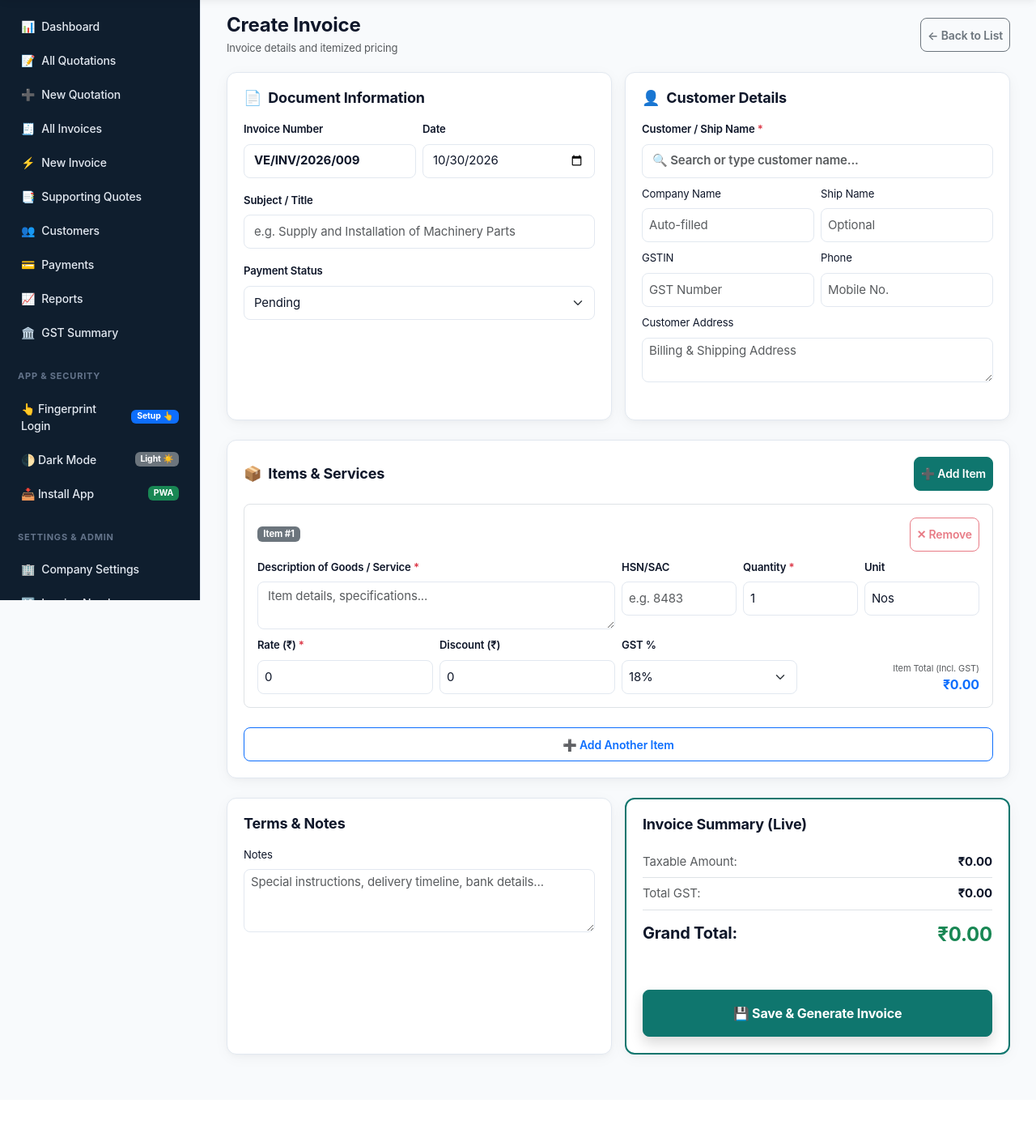
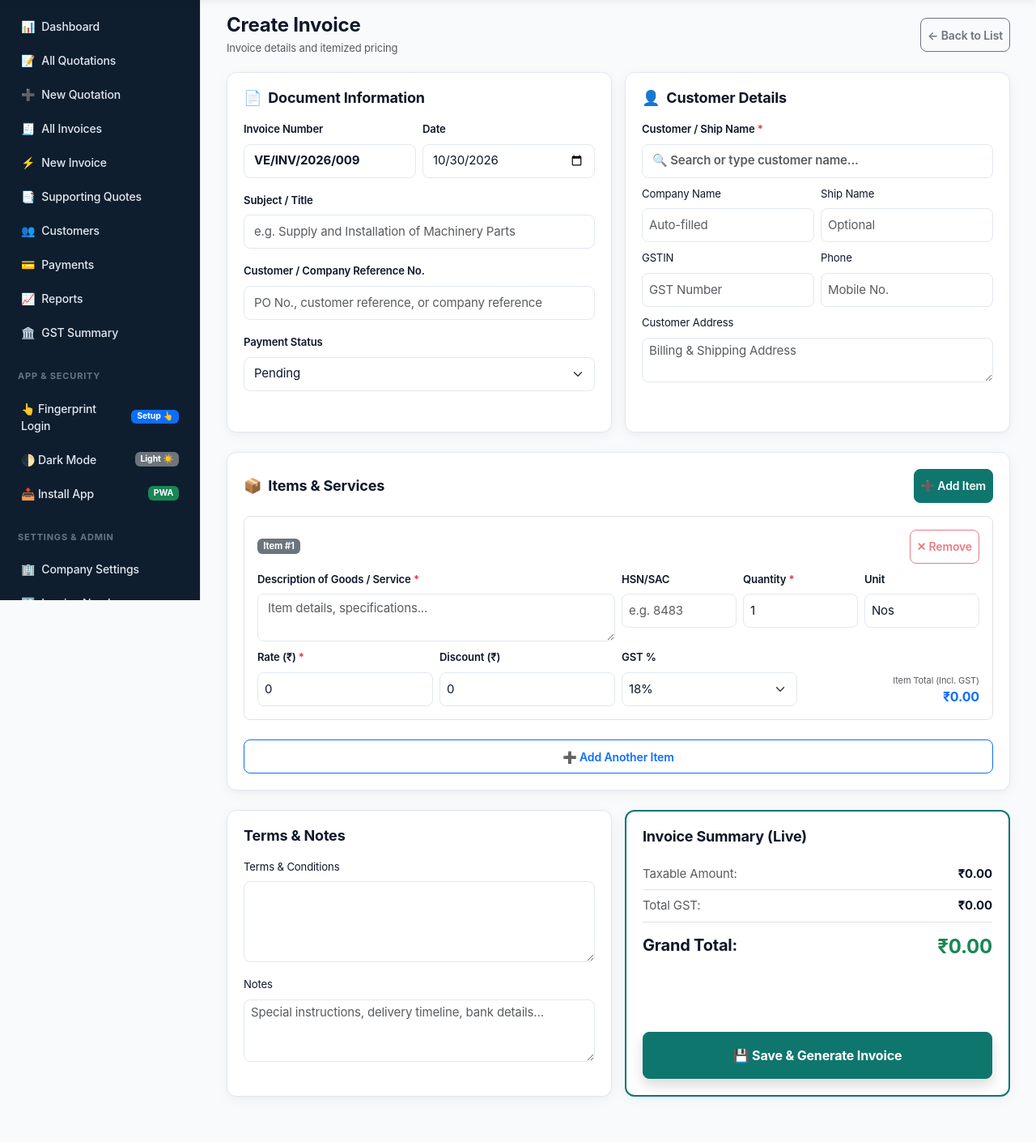
Before and after one commit to rishi12-dev/ve-billing, a Flask app: page /invoices/new in a window 1280 px wide. Shown: the part 59-1469 px from the top of the page at 81% size. Before the commit the page ends 1366 px from the top, so only its background shows below. Run offline with Flask 3, Linux system fonts and the light colour scheme; a user stored in the database is signed in; data comes from the database, SQL or seed files in the repository; some libraries are stand-ins or nearby versions.

Commit message:
Fix document details and PDF persistence

```diff
--- a/billing_app/app.py
+++ b/billing_app/app.py
@@ -131,6 +131,28 @@ def ensure_schema_compatibility():
                             db.session.rollback()
                             print(f"{table_name} alter note:", e)
 
+        document_columns = {
+            "quotation": {"reference_number": "VARCHAR(120) DEFAULT ''"},
+            "invoice": {
+                "reference_number": "VARCHAR(120) DEFAULT ''",
+                "notes": "TEXT DEFAULT ''",
+                "terms": "TEXT DEFAULT ''",
+            },
+        }
+        for table_name, required_columns in document_columns.items():
+            if table_name not in tables:
+                continue
+            existing_columns = {column["name"] for column in inspector.get_columns(table_name)}
+            for column_name, column_type in required_columns.items():
+                if column_name in existing_columns:
+                    continue
+                try:
+                    db.session.execute(text(f"ALTER TABLE {table_name} ADD COLUMN {column_name} {column_type}"))
+                    db.session.commit()
+                except Exception as e:
+                    db.session.rollback()
+                    print(f"{table_name}.{column_name} alter note:", e)
+
         if {"quotation", "quotation_item"}.issubset(tables):
             try:
                 db.session.execute(text("DELETE FROM quotation_item WHERE quotation_id NOT IN (SELECT id FROM quotation)"))
--- a/billing_app/models/core.py
+++ b/billing_app/models/core.py
@@ -68,6 +68,7 @@ class Quotation(TimestampMixin, db.Model):
     date = db.Column(db.Date, nullable=False)
     customer_id = db.Column(db.Integer, db.ForeignKey("customer.id"), nullable=False)
     subject = db.Column(db.String(255), default="")
+    reference_number = db.Column(db.String(120), default="")
     notes = db.Column(db.Text, default="")
     terms = db.Column(db.Text, default="")
     status = db.Column(db.String(40), default="Draft", nullable=False)
@@ -104,6 +105,9 @@ class Invoice(TimestampMixin, db.Model):
     customer_id = db.Column(db.Integer, db.ForeignKey("customer.id"), nullable=False)
     quotation_id = db.Column(db.Integer, db.ForeignKey("quotation.id"))
     subject = db.Column(db.String(255), default="")
+    reference_number = db.Column(db.String(120), default="")
+    notes = db.Column(db.Text, default="")
+    terms = db.Column(db.Text, default="")
     payment_status = db.Column(db.String(40), default="Pending", nullable=False)
     taxable_amount = db.Column(db.Numeric(12, 2), default=0)
     total_discount = db.Column(db.Numeric(12, 2), default=0)
--- a/billing_app/routes/main.py
+++ b/billing_app/routes/main.py
@@ -191,11 +191,24 @@ def resolve_customer_from_form():
     if customer_id:
         customer = db.session.get(Customer, int(customer_id))
         if customer:
+            customer.customer_name = customer_name or customer.customer_name
+            customer.company_name = request.form.get("customer_company", "").strip()
+            customer.ship_name = request.form.get("customer_ship", "").strip()
+            customer.address = request.form.get("customer_address", "").strip()
+            customer.gstin = request.form.get("customer_gstin", "").strip()
+            customer.phone = request.form.get("customer_phone", "").strip()
+            customer.email = request.form.get("customer_email", "").strip()
             return customer.id
     if not customer_name:
         raise ValueError("Please enter customer details.")
     existing = Customer.query.filter(func.lower(Customer.customer_name) == customer_name.lower()).first()
     if existing:
+        existing.company_name = request.form.get("customer_company", "").strip()
+        existing.ship_name = request.form.get("customer_ship", "").strip()
+        existing.address = request.form.get("customer_address", "").strip()
+        existing.gstin = request.form.get("customer_gstin", "").strip()
+        existing.phone = request.form.get("customer_phone", "").strip()
+        existing.email = request.form.get("customer_email", "").strip()
         return existing.id
     customer = Customer(
         customer_name=customer_name,
@@ -335,6 +348,7 @@ def new_quotation():
                 date=parse_date(request.form.get("date")),
                 customer_id=resolve_customer_from_form(),
                 subject=request.form.get("subject", "").strip(),
+                reference_number=request.form.get("reference_number", "").strip(),
                 notes=request.form.get("notes", "").strip(),
                 terms=request.form.get("terms", "").strip() or QUOTATION_DEFAULT_TERMS,
                 status=request.form.get("status", "Draft"),
@@ -369,6 +383,7 @@ def edit_quotation(quotation_id):
             quotation.date = parse_date(request.form.get("date"))
             quotation.customer_id = resolve_customer_from_form()
             quotation.subject = request.form.get("subject", "").strip()
+            quotation.reference_number = request.form.get("reference_number", "").strip()
             quotation.notes = request.form.get("notes", "").strip()
             quotation.terms = request.form.get("terms", "").strip()
             quotation.status = request.form.get("status", "Draft")
@@ -395,7 +410,12 @@ def convert_quotation(quotation_id):
     if not quotation:
         flash("Quotation not found.", "danger")
         return redirect(url_for("main.quotations"))
-    invoice = Invoice(invoice_number=generate_invoice_number(), invoice_date=date.today(), customer_id=quotation.customer_id, quotation_id=quotation.id, subject=quotation.subject)
+    invoice = Invoice(
+        invoice_number=generate_invoice_number(), invoice_date=date.today(),
+        customer_id=quotation.customer_id, quotation_id=quotation.id,
+        subject=quotation.subject, reference_number=quotation.reference_number,
+        notes=quotation.notes, terms=quotation.terms,
+    )
     for qitem in quotation.items:
         invoice.items.append(InvoiceItem(description=qitem.description, hsn_code=qitem.hsn_code, quantity=qitem.quantity, unit=qitem.unit, rate=qitem.rate, discount=qitem.discount, gst_rate=qitem.gst_rate))
     apply_document_totals(invoice)
@@ -432,6 +452,9 @@ def new_invoice():
                 invoice_date=parse_date(request.form.get("date")),
                 customer_id=resolve_customer_from_form(),
                 subject=request.form.get("subject", "").strip(),
+                reference_number=request.form.get("reference_number", "").strip(),
+                notes=request.form.get("notes", "").strip(),
+                terms=request.form.get("terms", "").strip(),
                 payment_status=request.form.get("payment_status", "Pending"),
             )
             invoice.items = items_from_form(InvoiceItem)
@@ -472,6 +495,9 @@ def edit_invoice(invoice_id):
             invoice.invoice_date = parse_date(request.form.get("date"))
             invoice.customer_id = resolve_customer_from_form()
             invoice.subject = request.form.get("subject", "").strip()
+            invoice.reference_number = request.form.get("reference_number", "").strip()
+            invoice.notes = request.form.get("notes", "").strip()
+            invoice.terms = request.form.get("terms", "").strip()
             invoice.payment_status = request.form.get("payment_status", "Pending")
             invoice.items = items_from_form(InvoiceItem)
             apply_document_totals(invoice)
--- a/billing_app/services/pdf_service.py
+++ b/billing_app/services/pdf_service.py
@@ -159,9 +159,14 @@ def _party_block(kind, document, styles):
     ]
     if customer.gstin:
         left.append(Paragraph(f"GSTIN: {customer.gstin}", styles["Cell"]))
+    if customer.phone:
+        left.append(Paragraph(f"Phone: {customer.phone}", styles["Cell"]))
+    if getattr(document, "subject", ""):
+        left.append(Paragraph(f"<b>Subject:</b> {document.subject}", styles["Cell"]))
     label = "Invoice No." if kind == "Invoice" else "Quotation No."
     right_rows = [
         [label, ":", doc_number],
+        ["Reference No.", ":", getattr(document, "reference_number", "") or "-"],
         ["Date", ":", date_value.strftime("%d-%m-%Y") if hasattr(date_value, "strftime") else date_value],
         ["Place of Supply", ":", customer.state or "Tamil Nadu"],
         ["Reverse Charge", ":", "No"],
@@ -273,7 +278,7 @@ def _amount_words_block(document, styles):
 def _terms_block(document, styles):
     company = _company()
     is_quotation = hasattr(document, "quotation_number")
-    terms_source = QUOTATION_DEFAULT_TERMS if is_quotation else (getattr(document, "terms", "") or company["terms"])
+    terms_source = getattr(document, "terms", "") or (QUOTATION_DEFAULT_TERMS if is_quotation else company["terms"])
     terms = [line.strip() for line in terms_source.splitlines() if line.strip()]
     terms_rows = [[Paragraph("<b>Terms & Conditions :</b>", styles["CellBold"])]]
     for index, term in enumerate(terms, start=1):
@@ -294,8 +299,6 @@ def _terms_block(document, styles):
 
 
 def _optional_terms(document, styles):
-    if not hasattr(document, "quotation_number"):
-        return []
     return [Spacer(1, 7), _terms_block(document, styles)]
 
 
--- a/billing_app/static/js/app.js
+++ b/billing_app/static/js/app.js
@@ -451,13 +451,13 @@ document.addEventListener("DOMContentLoaded", () => {
         if (fields.id) fields.id.value = "";
         return;
       }
-      fields.id.value = selected.dataset.id || "";
-      fields.company.value = selected.dataset.company || "";
-      fields.ship.value = selected.dataset.ship || "";
-      fields.gstin.value = selected.dataset.gstin || "";
-      fields.phone.value = selected.dataset.phone || "";
-      fields.email.value = selected.dataset.email || "";
-      fields.address.value = selected.dataset.address || "";
+      if (fields.id) fields.id.value = selected.dataset.id || "";
+      if (fields.company) fields.company.value = selected.dataset.company || "";
+      if (fields.ship) fields.ship.value = selected.dataset.ship || "";
+      if (fields.gstin) fields.gstin.value = selected.dataset.gstin || "";
+      if (fields.phone) fields.phone.value = selected.dataset.phone || "";
+      if (fields.email) fields.email.value = selected.dataset.email || "";
+      if (fields.address) fields.address.value = selected.dataset.address || "";
     });
   }
 
--- a/billing_app/templates/document_form.html
+++ b/billing_app/templates/document_form.html
@@ -36,6 +36,11 @@
         <div class="mb-3">
           <label class="form-label small fw-semibold">Subject / Title</label>
           <input class="form-control" name="subject" value="{{ doc.subject if doc else '' }}" placeholder="e.g. Supply and Installation of Machinery Parts">
+        </div>
+
+        <div class="mb-3">
+          <label class="form-label small fw-semibold">Customer / Company Reference No.</label>
+          <input class="form-control" name="reference_number" value="{{ doc.reference_number if doc else '' }}" placeholder="PO No., customer reference, or company reference">
         </div>
 
         {% if kind == "Invoice" %}
@@ -193,12 +198,10 @@
     <div class="col-12 col-lg-6">
       <div class="panel h-100">
         <h2 class="h5 fw-bold mb-3">Terms & Notes</h2>
-        {% if kind != "Invoice" %}
         <div class="mb-3">
           <label class="form-label small">Terms & Conditions</label>
           <textarea class="form-control form-control-sm" rows="4" name="terms">{{ doc.terms if doc else default_terms|default('') }}</textarea>
         </div>
-        {% endif %}
         <div>
           <label class="form-label small">Notes</label>
           <textarea class="form-control form-control-sm" rows="3" name="notes" placeholder="Special instructions, delivery timeline, bank details...">{{ doc.notes if doc else '' }}</textarea>
```
